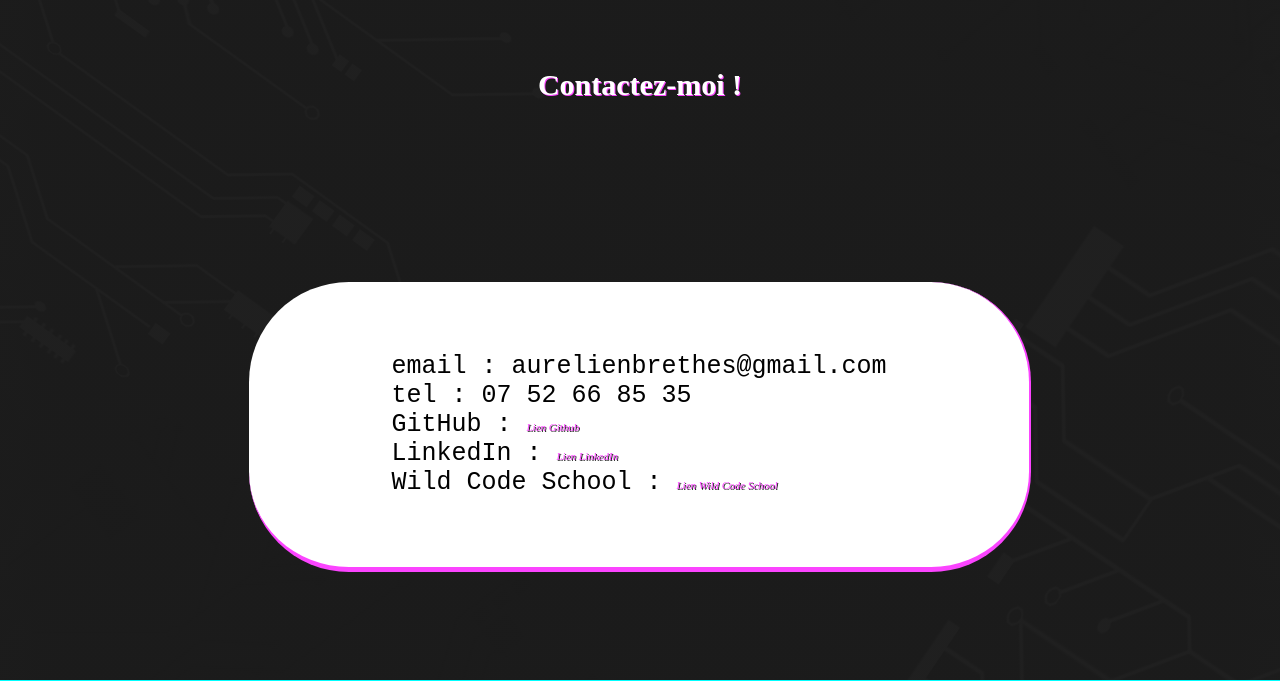
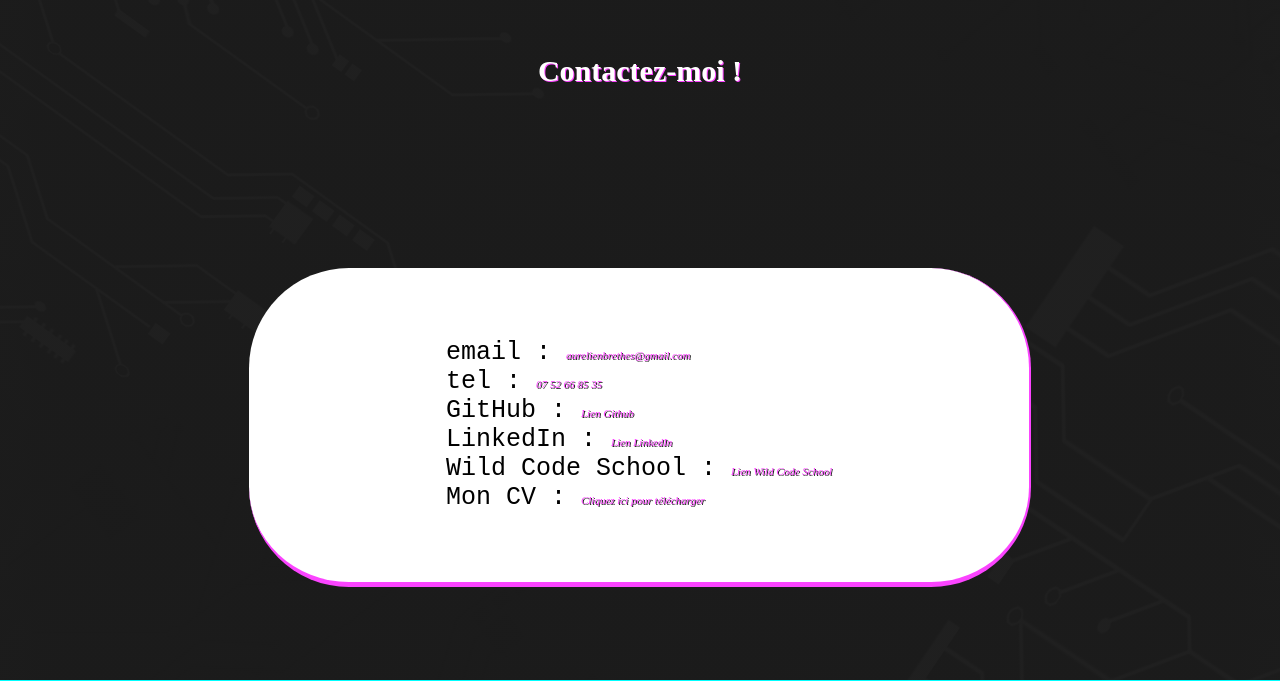
Before and after one commit to aurelienbrethes/my_portfolio, a React (Create React App) app: page / in a window 1280 px wide. Shown: the part 3232-3913 px from the top of the page. Built offline with nearby package versions, Linux system fonts and the light colour scheme.

Commit message:
links in contact

```diff
--- a/src/components/Contact.jsx
+++ b/src/components/Contact.jsx
@@ -6,11 +6,12 @@ function Contact() {
        <h1>Contactez-moi !</h1>
       <section className="card_container">
         <ul>
-          <li>email : aurelienbrethes@gmail.com</li>
-          <li>tel : 07 52 66 85 35</li>
+          <li>email : <a href="mailto:aurelienbrethes@gmail.com "> aurelienbrethes@gmail.com</a></li>
+          <li>tel : <a href="tel:+0752668535"> 07 52 66 85 35</a></li>
           <li>GitHub : <a target="_blank" className="contact_link" href=" https://github.com/aurelienbrethes">Lien Github</a></li>
           <li>LinkedIn : <a target="_blank" className="contact_link" href=" https://www.linkedin.com/in/aur%C3%A9lien-brethes-134178169/">Lien LinkedIn</a></li>
           <li>Wild Code School : <a target="_blank" className="contact_link" href="https://www.wildcodeschool.com/fr-FR">Lien Wild Code School</a></li>
+          <li>Mon CV : <a href='/ab_cv.pdf' download>Cliquez ici pour télécharger</a></li>
         </ul>
       </section>
     </div>
```
Also changed, not shown: package.json (+7 -1 lines), 2 other files (tests, documents, lock files or other folders).
